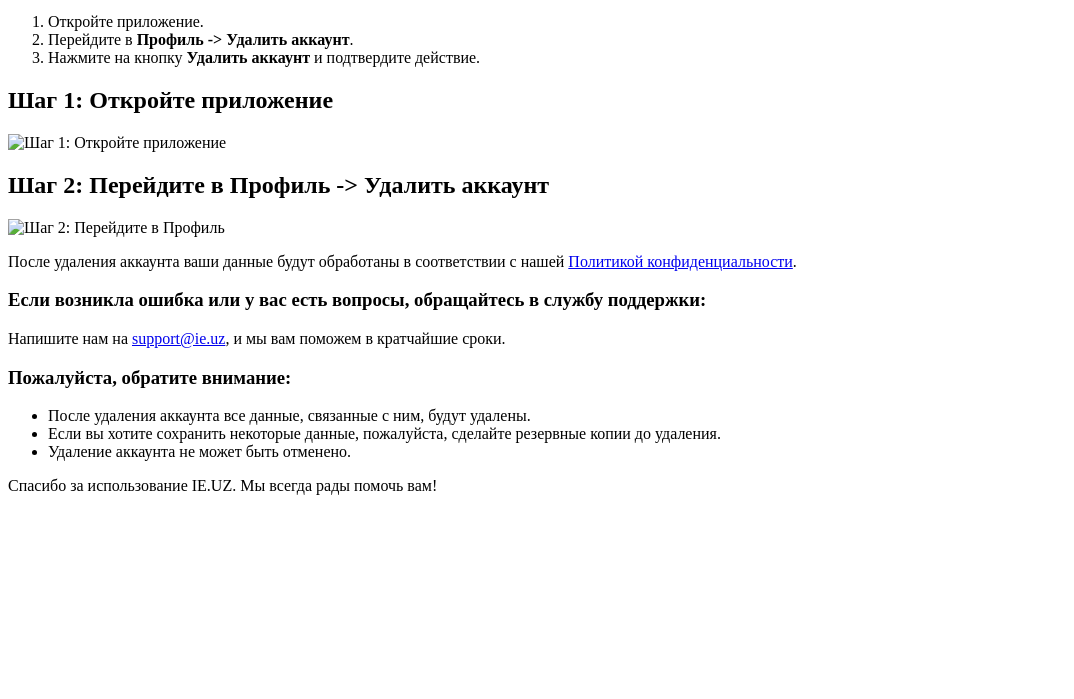
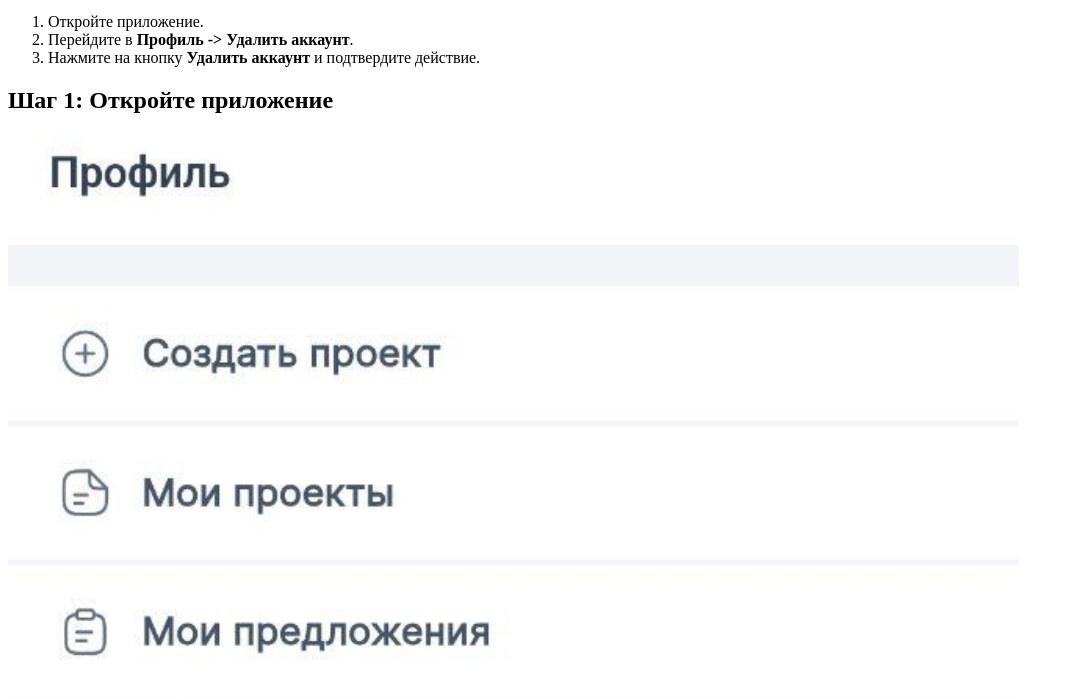
Before and after one commit to MehribanShukrieva/account-deletion, a plain HTML site: page index.html in a window 1280 px wide. Shown: the part 101-800 px from the top of the page, without its empty margins (0-1074 px from the left). Drawn offline with Linux system fonts and the light colour scheme.

Commit message:
Update index.html

```diff
--- a/index.html
+++ b/index.html
@@ -14,11 +14,11 @@
 
     <!-- Изображение 1 -->
     <h2>Шаг 1: Откройте приложение</h2>
-    <img src="account-deletion/images/image1.jpg" alt="Шаг 1: Откройте приложение" style="width:80%;">
+    <img src="account-deletion/images/profile.jpg" alt="Шаг 1: Откройте приложение" style="width:80%;">
 
     <!-- Изображение 2 -->
     <h2>Шаг 2: Перейдите в Профиль -> Удалить аккаунт</h2>
-    <img src="account-deletion/images/image2.jpg" alt="Шаг 2: Перейдите в Профиль" style="width:80%;">
+    <img src="account-deletion/images/deletion.jpg" alt="Шаг 2: Перейдите в Профиль" style="width:80%;">
 
     <p>После удаления аккаунта ваши данные будут обработаны в соответствии с нашей <a href="https://www.ie.uz/privacy-policy">Политикой конфиденциальности</a>.</p>
 
```
